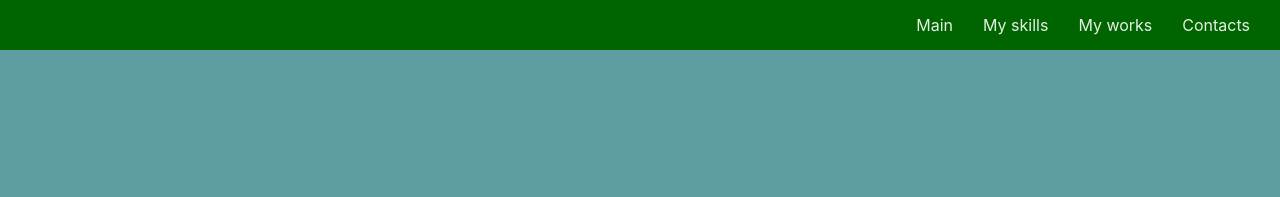
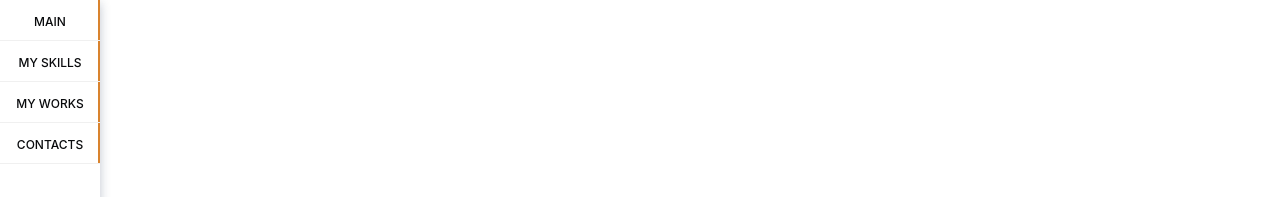
Before and after one commit to AlexAbrello/my-portfolio, a React (Create React App) app: page / in a window 1280 px wide. Shown: the top 197 px of the page. Built offline with nearby package versions, Linux system fonts and the light colour scheme.

Commit message:
new portfolio header

```diff
--- a/package.json
+++ b/package.json
@@ -1,5 +1,6 @@
 {
   "name": "my-portfolio",
+  "homepage": "https://AlexAbrello.github.io/my-portfolio",
   "version": "0.1.0",
   "private": true,
   "dependencies": {
@@ -10,6 +11,7 @@
     "@types/node": "^16.7.13",
     "@types/react": "^18.0.0",
     "@types/react-dom": "^18.0.0",
+    "gh-pages": "^5.0.0",
     "react": "^18.2.0",
     "react-dom": "^18.2.0",
     "react-scripts": "5.0.1",
@@ -20,7 +22,9 @@
     "start": "react-scripts start",
     "build": "react-scripts build",
     "test": "react-scripts test",
-    "eject": "react-scripts eject"
+    "eject": "react-scripts eject",
+    "predeploy": "npm run build",
+    "deploy": "gh-pages -d build"
   },
   "eslintConfig": {
     "extends": [
--- a/src/components/Header/Header.module.css
+++ b/src/components/Header/Header.module.css
@@ -1,31 +1,37 @@
 .header {
-    width: 100%;
-    height: 50px;
-    background-color: darkgreen;
+    width: 100px;
+    height: 100%;
+    background-color: #ffffff;
     position: fixed;
     top: 0;
+    left: 0;
+    box-shadow: 0 3px 10px 0 rgba(38, 59, 94, 0.29);
     z-index: 1000;
 }
 
-.container {
-    max-width: 1400px;
-    margin: 0 auto;
+.navIcon {
+    padding: 10px 0;
+    display: block;
+    position: relative;
+    border-bottom: 1px solid rgba(9, 10, 12, 0.06);
+    text-transform: uppercase;
+    text-align: center;
 }
-
-.wrapper {
-    height: 50px;
-    display: flex;
-    align-items: center;
-    justify-content: flex-end;
+.navIcon:after {
+    content: "";
+    position: absolute;
+    right: 0;
+    width: 2px;
+    height: 100%;
+    background: #d9832e;
+    top: 0;
 }
-
-.navWrapper {
-    display: flex;
+.navIcon a {
+    font-size: 12px;
+    font-weight: 500;
+    text-decoration: none;
+    color: #090a0c;
 }
-
-.navWrapper a {
-    color: white;
-    opacity: .9;
-    margin-right: 30px;
-    text-decoration: none;
+.navIcon a:hover {
+    color: #d9832e;
 }
--- a/src/components/Header/Header.tsx
+++ b/src/components/Header/Header.tsx
@@ -4,16 +4,20 @@ import style from './Header.module.css'
 export const Header = () => {
   return (
       <header className={style.header}>
-        <div className={style.container}>
-          <div className={style.wrapper}>
-            <nav className={style.navWrapper}>
-              <a href='#'>Main</a>
-              <a href='#'>My skills</a>
-              <a href='#'>My works</a>
-              <a href='#'>Contacts</a>
-            </nav>
+        <nav>
+          <div className={style.navIcon}>
+            <a href='#'>Main</a>
           </div>
-        </div>
+          <div className={style.navIcon}>
+            <a href='#'>My skills</a>
+          </div>
+          <div className={style.navIcon}>
+            <a href='#'>My works</a>
+          </div>
+          <div className={style.navIcon}>
+            <a href='#'>Contacts</a>
+          </div>
+        </nav>
       </header>
   );
 };
--- a/src/components/Main/Main.module.css
+++ b/src/components/Main/Main.module.css
@@ -1,7 +1,7 @@
 .page {
     width: 100%;
     height: 100vh;
-    background-color: cadetblue;
+    background-color: #ffffff;
 }
 
 .container {
```
Also changed, not shown: 1 other file (tests, documents, lock files or other folders).
